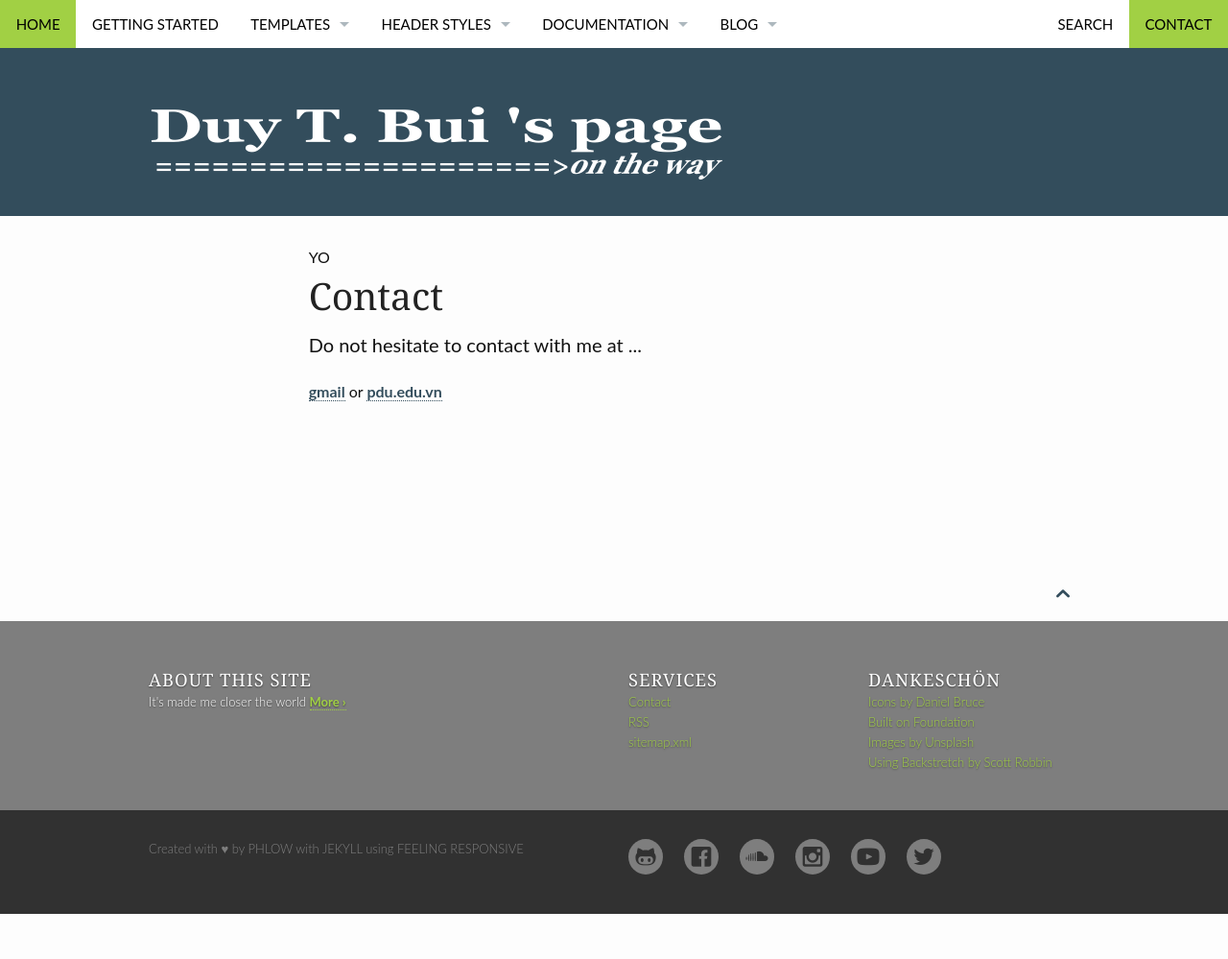
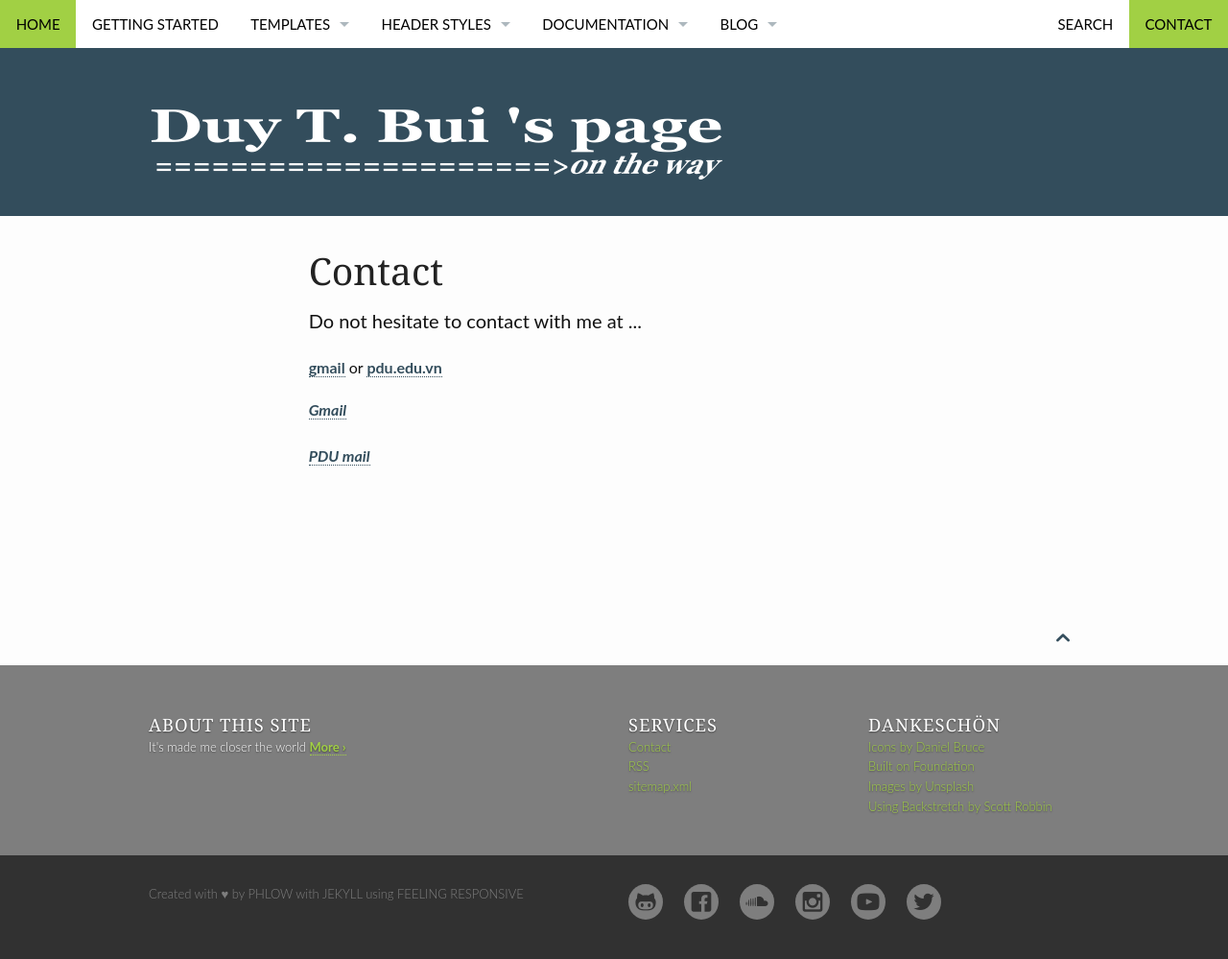
Before and after one commit to duybuidotvn/duybuidotvn.github.io, a Jekyll site: the page built from pages/contact.md, in a window 1280 px wide. Shown: the whole page at 96% size. Built offline with Jekyll 4.4.1, drawn with Linux system fonts in a browser that asks for light colours; before the commit the page ends 952 px from its top, so only the background shows below that.

Commit message:
fixed Add contact

```diff
--- a/pages/contact.md
+++ b/pages/contact.md
@@ -2,12 +2,20 @@
 layout: page
 title: "Contact"
 show_meta: false
-subheadline: "Yo"
 teaser: "Do not hesitate to contact with me at ..."
 permalink: "/contact/"
 ---
 [gmail][1] or [pdu.edu.vn][2]
 
+<div>
+	<address>
+   <a href="mailto:duybui.vn@gmail.com">Gmail</a>
+	</address>
+	<br>
+		<address>
+   <a href="mailto:btduy@pdu.edu.vn">PDU mail</a>
+	</address>
+</div>
 <!--
 <div class="panel">
 <iframe width="100%" height="650" frameborder="0" scrolling="no" src="https://phlowmedia.wufoo.com/embed/z7x3k1/"></iframe>
```
